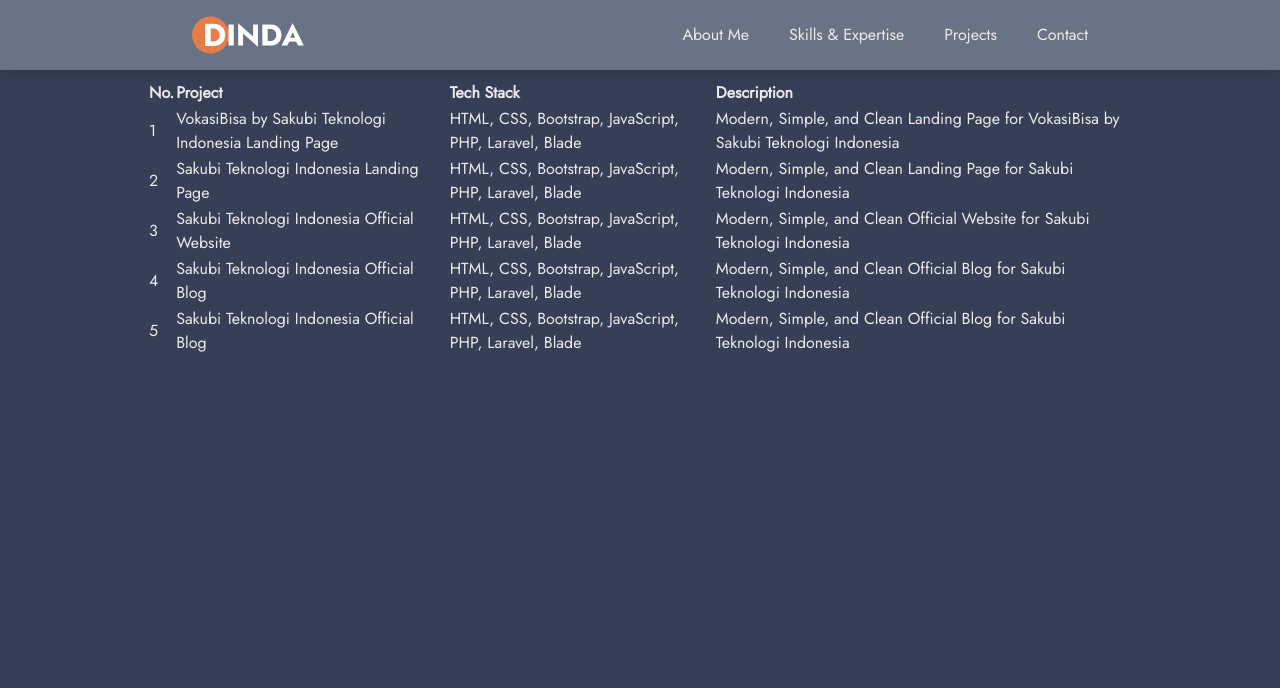
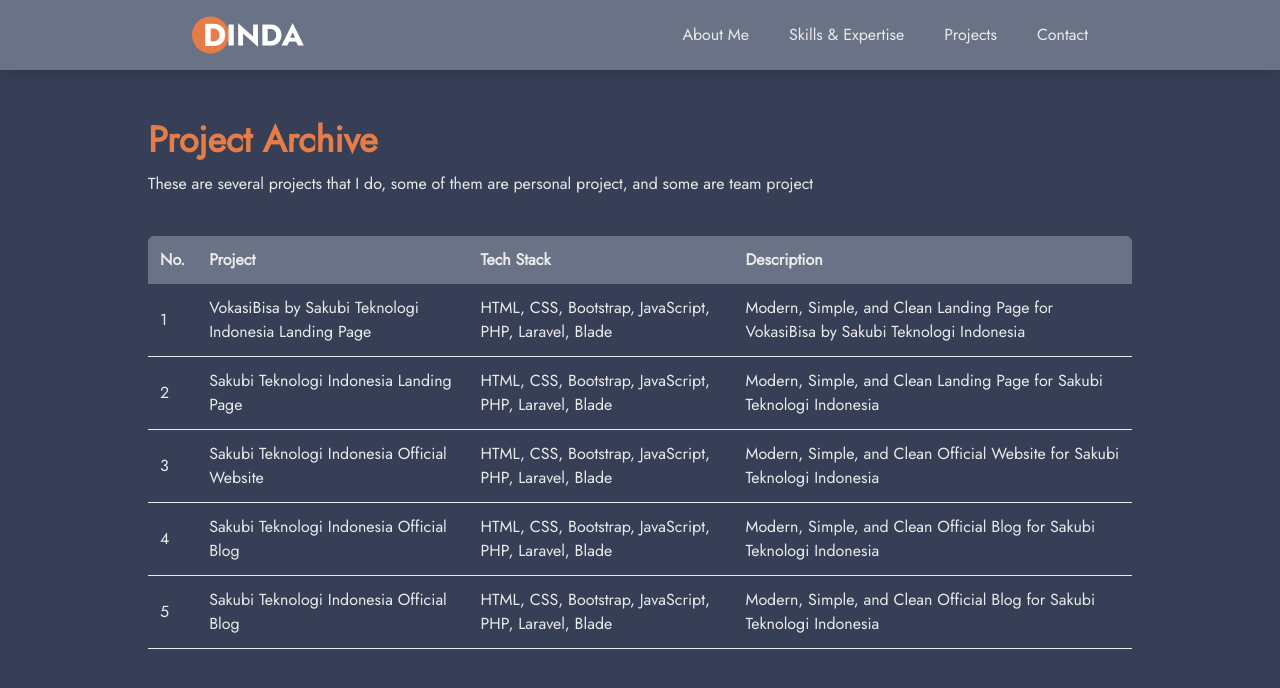
Before and after one commit to dinda-ayu-syafitri/portfolio-web, a React (Vite) app: page /projects-archive in a window 1280 px wide. Shown: the top 688 px of the page. Built offline with nearby package versions, Linux system fonts and the light colour scheme.

Commit message:
Fix : Basic styling for project archive table

```diff
--- a/src/pages/projectsArchive/ProjectArchive.jsx
+++ b/src/pages/projectsArchive/ProjectArchive.jsx
@@ -44,12 +44,17 @@
   return (
     <MainLayout>
       <div className="flex flex-col text-center justify-center items-center pt-10 md:pt-20 mx-5 px-10 md:px-32" >
+        <div className="text-left w-full my-10">
+
+        <h1 className="font-bold text-4xl mb-3 text-theme-orange">Project Archive</h1>
+<p>These are several projects that I do, some of them are personal project, and some are team project</p>
+        </div>
         <table className="text-left">
         <thead>
           {table.getHeaderGroups().map(headerGroup => (
-            <tr key={headerGroup.id}>
+            <tr key={headerGroup.id} className="bg-theme-grey rounded-t-md">
               {headerGroup.headers.map(header => (
-                <th key={header.id}>
+                <th key={header.id} className="px-3 py-3 first:rounded-tl-md last:rounded-tr-md" >
                   {header.isPlaceholder
                     ? null
                     : flexRender(
@@ -63,9 +68,9 @@
         </thead>
         <tbody>
           {table.getRowModel().rows.map(row => (
-            <tr key={row.id}>
+            <tr key={row.id} className="border-b border-theme-off-white hover:bg-theme-orange hover:bg-opacity-10">
               {row.getVisibleCells().map(cell => (
-                <td key={cell.id}>
+                <td key={cell.id} className="px-3 py-3">
                   {flexRender(cell.column.columnDef.cell, cell.getContext())}
                 </td>
               ))}
```
